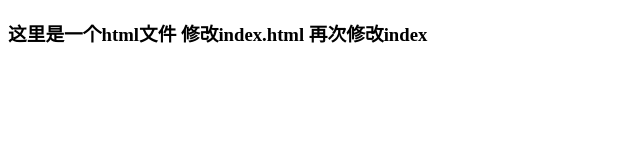
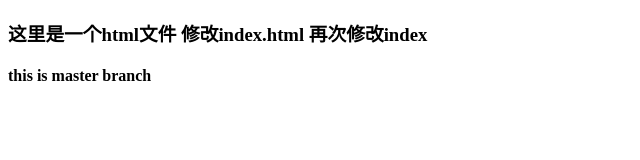
Before and after one commit to xingwangi/pilishen.com, a plain HTML site: page index.html in a window 1280 px wide. Shown: the whole page, without its empty margins (0-640 px from the left). Drawn offline with Linux system fonts and the light colour scheme.

Commit message:
master branch

```diff
--- a/index.html
+++ b/index.html
@@ -8,5 +8,6 @@
 </head>
 <body>
     <h3>这里是一个html文件 修改index.html 再次修改index</h3>
+    <h4>this is master branch</h4>
 </body>
 </html>
```
Also changed, not shown: style.css (deleted), style1.css (added).
